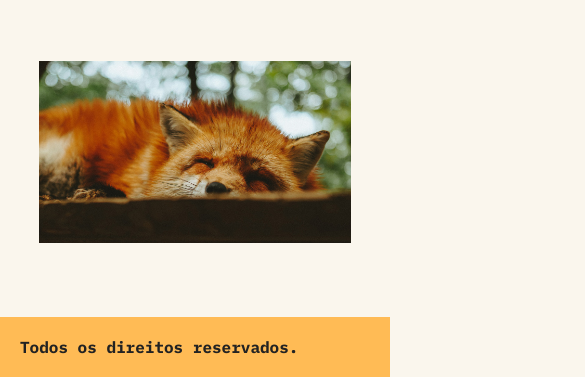
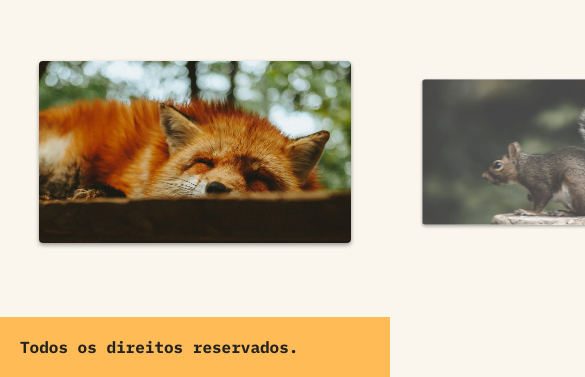
Before and after one commit to Thyagovz/projeto-animais-fantasticos, a plain HTML site: page index.html in a window 390 px wide. Shown: the part 2499-2876 px from the top of the page, 585 px wide, since content can reach past the window. Drawn offline with Linux system fonts and the light colour scheme; no server answers.

Commit message:
Adds active slide highlighting and responsive resize handling
Implements visual emphasis for the active slide and enhances responsiveness:
- CSS enhancements to present slides with rounded corners, shadows, and an active scale/opacity transition.
- JavaScript: introduces active class management to highlight the current slide, debounced resize handling, and automatic reconfiguration on window resize.
- Wiring updates include binding event handlers, exposing a resize listener, and applying changes after slide navigation.

```diff
--- a/css/slide.css
+++ b/css/slide.css
@@ -1,9 +1,13 @@
-.slide-wrapper {
+/* .slide-wrapper {
   overflow: hidden;
-}
+} */
 
 .slide {
   display: flex;
+}
+
+.slide:hover {
+  will-change: transform;
 }
 
 .slide li {
@@ -11,4 +15,15 @@
   width: 80vw;
   max-width: 800px;
   margin: 0 20px;
+  border-radius: 4px;
+  overflow: hidden;
+  box-shadow: 0 2px 4px rgba(0, 0, 0, 0.4);
+  opacity: 0.8;
+  transform: scale(0.8);
+  transition: 0.4s;
 }
+
+.slide li.active {
+  opacity: 1;
+  transform: scale(1);
+}
--- a/js/modules/slide.js
+++ b/js/modules/slide.js
@@ -1,3 +1,5 @@
+import debounce from "./debounce.js";
+
 export default class Slide {
   constructor(slide, wrapper) {
     this.slide = document.querySelector(slide);
@@ -7,6 +9,7 @@ export default class Slide {
       startX: 0,
       movement: 0,
     };
+    this.activeClass = "active";
   }
 
   transition(active) {
@@ -71,12 +74,6 @@ export default class Slide {
     this.wrapper.addEventListener("touchend", this.onEnd);
   }
 
-  bindEvents() {
-    this.onStart = this.onStart.bind(this);
-    this.onMove = this.onMove.bind(this);
-    this.onEnd = this.onEnd.bind(this);
-  }
-
   slidePosition(slide) {
     const margin = (this.wrapper.offsetWidth - slide.offsetWidth) / 2;
     return -(slide.offsetLeft - margin);
@@ -106,6 +103,14 @@ export default class Slide {
     this.moveSlide(activeSlide.position);
     this.slidesIndexNav(index);
     this.dist.finalPosition = activeSlide.position;
+    this.changeActiveClass();
+  }
+
+  changeActiveClass() {
+    this.slideArray.forEach((item) =>
+      item.element.classList.remove(this.activeClass)
+    );
+    this.slideArray[this.index.active].element.classList.add(this.activeClass);
   }
 
   activePrevSlide() {
@@ -116,12 +121,31 @@ export default class Slide {
     if (this.index.next !== undefined) this.changeSlide(this.index.next);
   }
 
+  onResize() {
+    setTimeout(() => {
+      this.slidesConfig();
+      this.changeSlide(this.index.active);
+    }, 1000);
+  }
+
+  addResizeEvent() {
+    window.addEventListener("resize", this.onResize);
+  }
+
+  bindEvents() {
+    this.onStart = this.onStart.bind(this);
+    this.onMove = this.onMove.bind(this);
+    this.onEnd = this.onEnd.bind(this);
+    this.onResize = debounce(this.onResize.bind(this), 50);
+  }
+
   init() {
     this.bindEvents();
     this.slidesConfig();
     this.transition(true);
     this.addSlideEvents();
     this.changeSlide(0);
+    this.addResizeEvent();
     return this;
   }
 }
```
